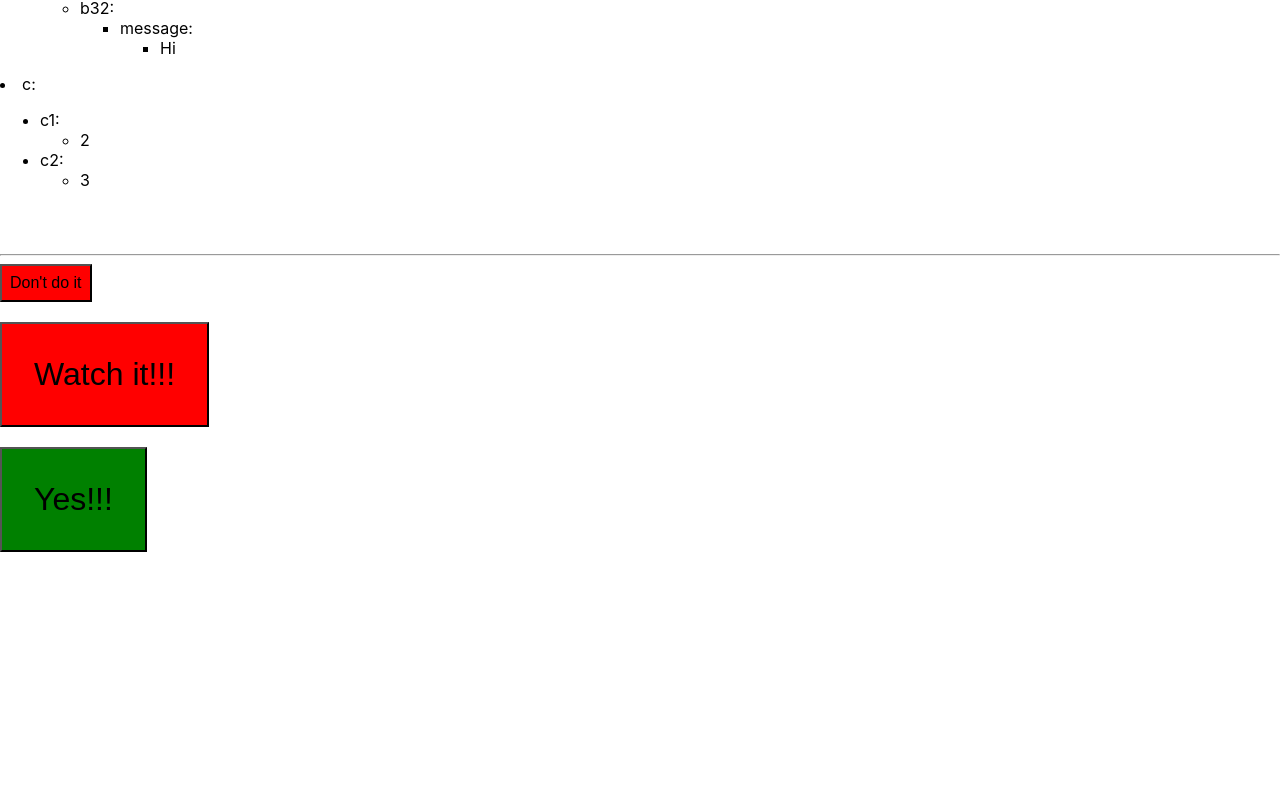
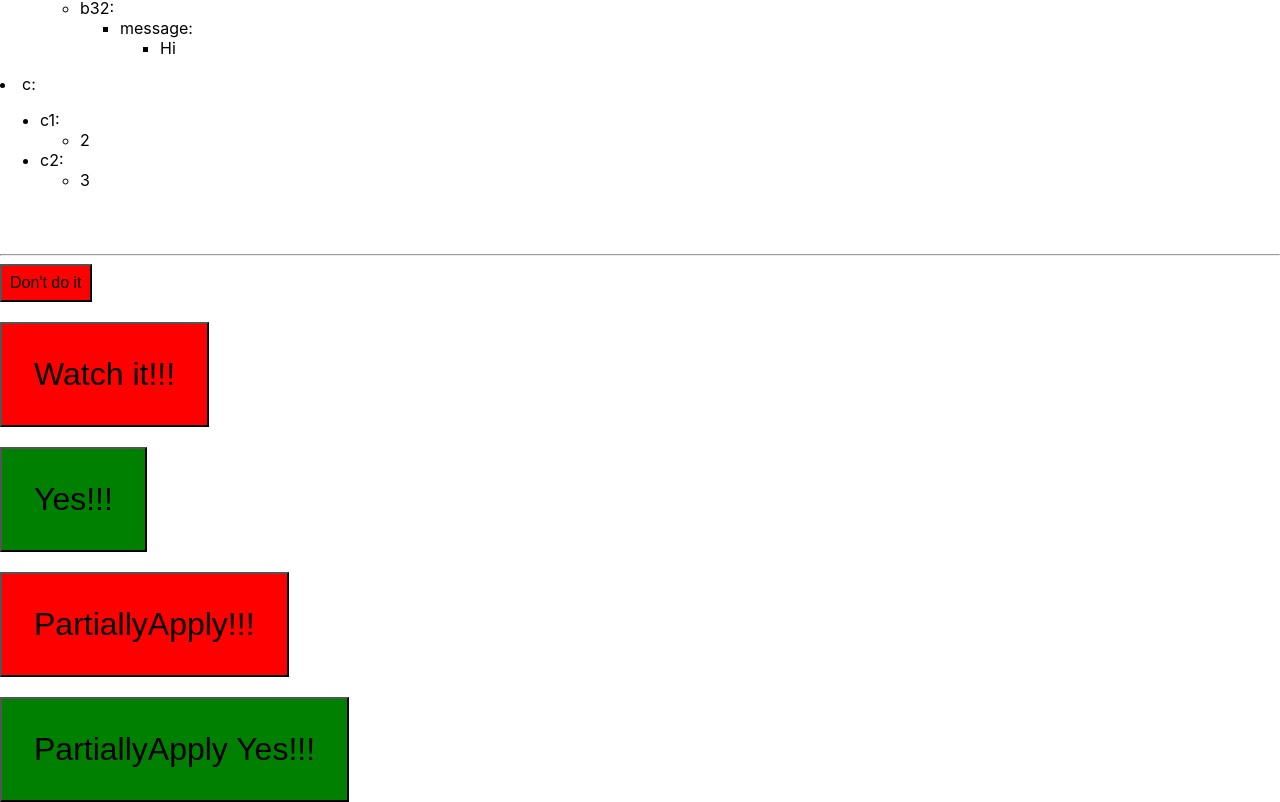
Before and after one commit to Lekkyjay/design-patterns-client, a React (Create React App) app: page /08 in a window 1280 px wide. Shown: the part 290-1092 px from the top of the page. Before the commit the page ends 842 px from the top, so only its background shows below. Built offline with nearby package versions, Linux system fonts and the light colour scheme.

Commit message:
Partially Apply functionality works.

```diff
--- a/src/08-functionalProgramming/App08.tsx
+++ b/src/08-functionalProgramming/App08.tsx
@@ -1,4 +1,5 @@
 import { BigSuccessButton, DangerButton } from "./ComponentComposition"
+import { BigSuccessButtonPA, DangerButtonPA } from "./PartiallyApply"
 import RecursiveComponent from "./RecursiveComponent"
 
 const nestedObject = {
@@ -33,6 +34,10 @@ export default function App08() {
       <DangerButton text="Watch it!!!" size="large" />
       <br /><br />
       <BigSuccessButton text="Yes!!!" />
+      <br /><br />
+      <DangerButtonPA text="PartiallyApply!!!" size="large" />
+      <br /><br />
+      <BigSuccessButtonPA text="PartiallyApply Yes!!!" />
     </>
   )
 }
--- a/src/08-functionalProgramming/ComponentComposition.tsx
+++ b/src/08-functionalProgramming/ComponentComposition.tsx
@@ -2,7 +2,7 @@ type ButtonProps = {
   size?: string
   color?: string
   text: string
-  [x:string]: any;
+  [x:string]: any
 }
 
 export const Button = (props: ButtonProps) => {
--- /dev/null
+++ b/src/08-functionalProgramming/PartiallyApply.tsx
@@ -0,0 +1,15 @@
+import React, { ReactNode } from 'react'
+import { Button } from './ComponentComposition'
+
+interface IPP {
+  [x:string]: any
+}
+
+export default function PartiallyApply(Component: React.ElementType, { ...partialProps }: IPP) {
+  return ({ ...props }: IPP) => (
+    <Component { ...partialProps } { ...props } />
+  )
+}
+
+export const DangerButtonPA = PartiallyApply(Button, { color: 'red' })
+export const BigSuccessButtonPA = PartiallyApply(Button, { color: 'green', size: 'large' })
```
